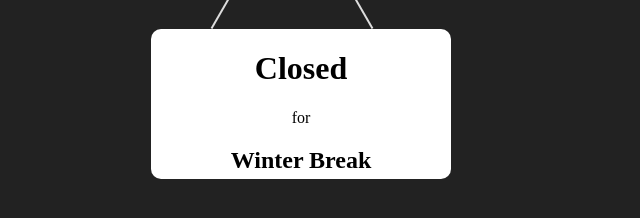
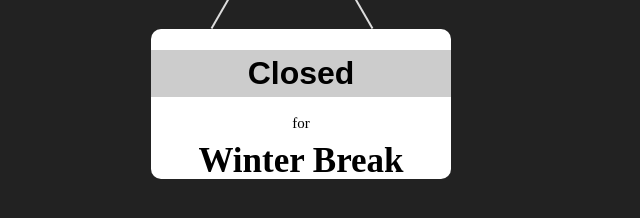
Before and after one commit to sean670/closedForBreak, a plain HTML site: page index.html in a window 1280 px wide. Shown: the part 304-522 px from the top of the page, without its empty margins (339-979 px from the left). Drawn offline with Linux system fonts and the light colour scheme.

Commit message:
WinterBreak

```diff
--- a/index.html
+++ b/index.html
@@ -16,7 +16,7 @@
          </div>
          <div class="closed">
             <h1>Closed</h1>
-            <p1>for</p1>
+            <p>for</p>
             <h2>Winter Break</h2>
          </div>
     </div>
--- a/style.css
+++ b/style.css
@@ -64,3 +64,22 @@ box-sizing: border-box;
     top: -50px;
     transform: rotate(120px);
 }
+
+.closed h1{
+    background-color: #ccc;
+    width: 300px;
+    padding: 5px 0;
+    margin-bottom: 18px;
+    font-family: fantasy;
+}
+
+.closed h2{
+    background-color: #fff;
+    width: 300px;
+    font-size: 35px;
+    line-height: 0.02;
+    font-family: serif;
+}
+.closed p {
+    font-size: 15px;
+}
```
